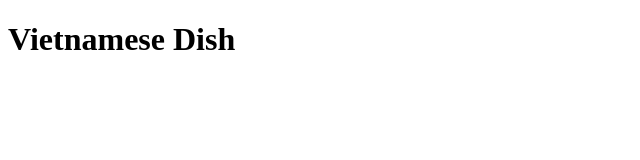
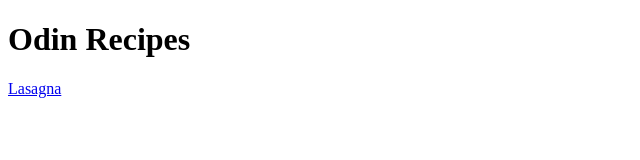
Before and after one commit to Affirdavit/odin-recipes, a plain HTML site: page index.html in a window 1280 px wide. Shown: the whole page, without its empty margins (0-640 px from the left). Drawn offline with Linux system fonts and the light colour scheme.

Commit message:
Finished lasagna

```diff
--- a/index.html
+++ b/index.html
@@ -5,7 +5,8 @@
         <title>Odin - Food Recipe</title>
     </head>
     <body>
-        <h1>Vietnamese Dish</h1>
+        <h1>Odin Recipes</h1>
+        <a href="recipes/lasagna.html">Lasagna</a>
 
     </body>
 </html>
```
Also changed, not shown: images/lasagna.jpg (added).
